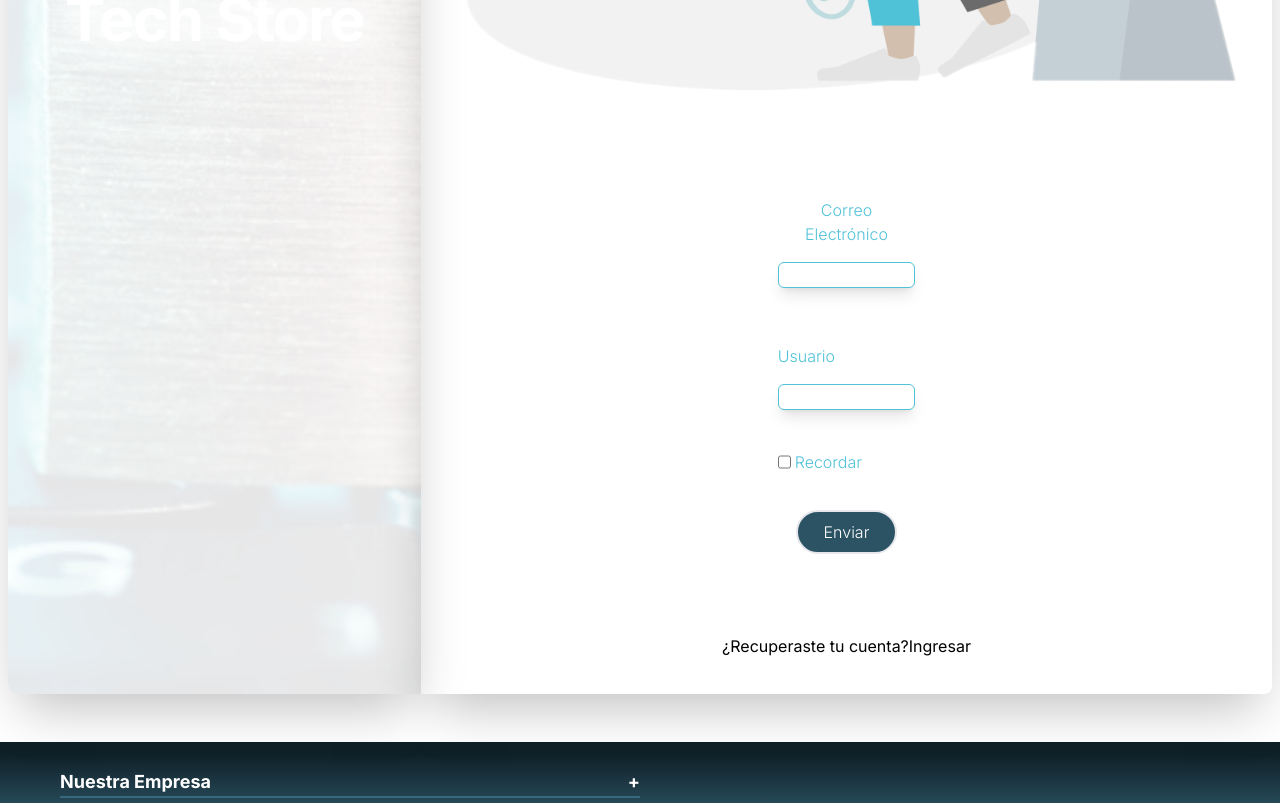
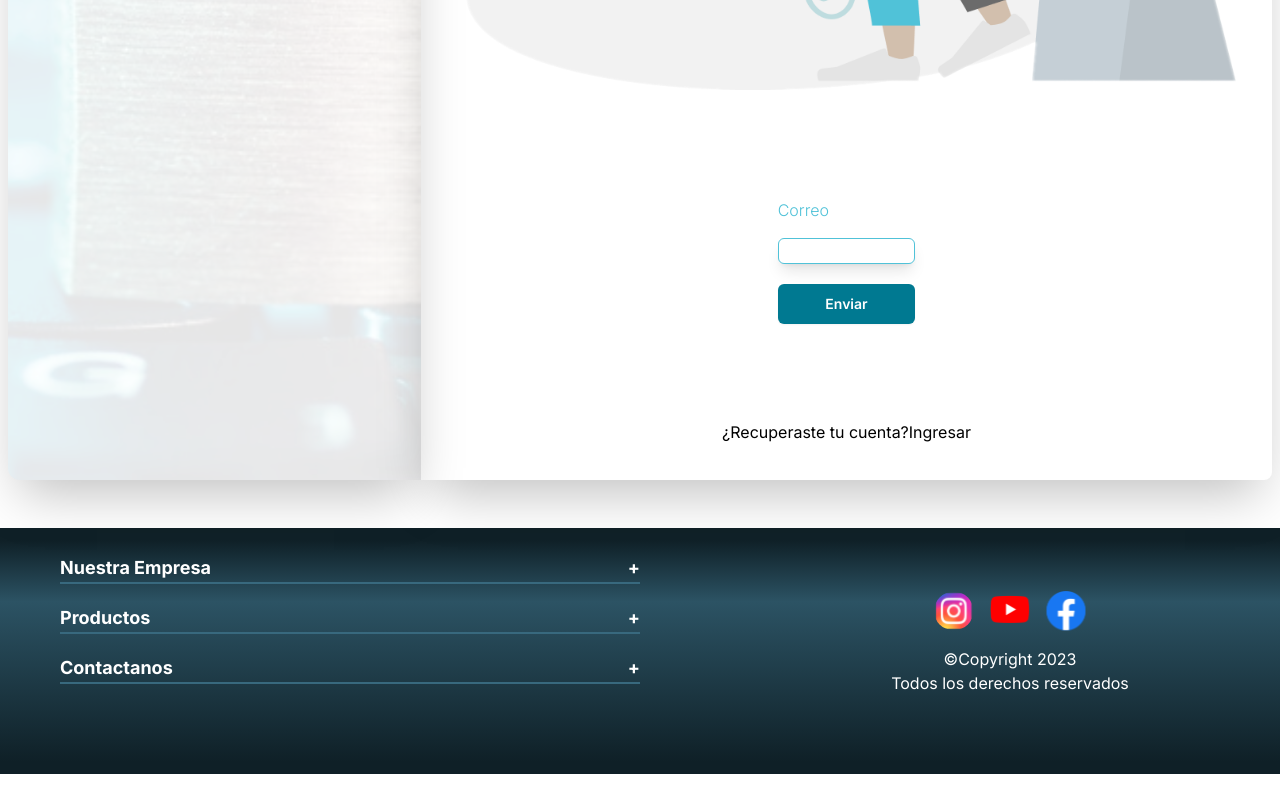
Before and after one commit to Davidmenq/ecommerce_CodiGO, a Next.js app: page /recoverPassword in a window 1280 px wide. Shown: the part 780-1583 px from the top of the page. After the commit the page ends 1554 px from the top, so only its background shows below. Built offline with nearby package versions, Linux system fonts and the light colour scheme.

Commit message:
Realicé la funcionalidad del recuperar contraseña e implementé el formulario de cambio de contraseña

```diff
--- a/package.json
+++ b/package.json
@@ -21,6 +21,7 @@
     "eslint": "8.42.0",
     "eslint-config-next": "13.4.5",
     "next": "^13.5.2",
+    "nodemailer": "^6.9.5",
     "postcss": "8.4.24",
     "react": "18.2.0",
     "react-dom": "18.2.0",
@@ -33,6 +34,7 @@
     "typescript": "5.1.3"
   },
   "devDependencies": {
+    "@types/nodemailer": "^6.4.11",
     "@types/react-slick": "^0.23.10"
   }
 }
--- /dev/null
+++ b/src/app/cambiar-contrasena/page.tsx
@@ -0,0 +1,36 @@
+import BtnForm from '@/components/BtnForm'
+import ImageForm from '@/components/ImageForm'
+import InputDatos from '@/components/InputDatos'
+import Links from '@/components/Links'
+import PrincipalFontForm from '@/components/PrincipalFontForm'
+import React from 'react'
+
+const CambiarContrasena = () => {
+    return (
+            <div className='w-full h-full flex flex-col lg:flex-row p-2 justify-center my-24'>
+                <div className='hidden lg:block rounded-l-xl shadow-2xl lg:w-[40vw] relative hover:brightness-90 ease-in-out duration-300'>
+                    <div className='flex h-full w-full'>
+                        <h1 className="relative glow-effect text-4xl font-bold tracking-tight text-white sm:text-6xl z-10 my-auto mx-auto">
+                            Tech Store
+                        </h1>
+                        <img
+                            src={"/imagenes/technology_1280.jpg"}
+                            alt="Cambiar contraseña"
+                            className="absolute inset-0 -z-10 h-full w-full object-cover fade-in rounded-l-xl"
+                        />
+                    </div>
+                </div>
+                <div className=' flex flex-col bg-[#fff] text-center py-5 rounded-r-lg shadow-2xl'>
+                    <PrincipalFontForm contenido={'Cambiar Contraseña'} color={'#50C2D8'}></PrincipalFontForm>
+                    <form className='w-[90vw] sm:w-[42vw] m-auto p-4 md:p-10 py-8 flex flex-col rounded-xl'>
+                        <InputDatos contenido={'Contraseña'} tipo={'email'} placeholder={''} labelColor={'#50C2D8'}></InputDatos>
+                        <InputDatos contenido={'Nueva Contraseña'} tipo={'input'} placeholder={''} labelColor={'#50C2D8'}></InputDatos>
+                        <button className='text-white'></button>
+                        <BtnForm label={'Enviar'} labelColor={'white'} ruta={''}></BtnForm>
+                    </form>
+                </div>
+            </div>
+    )
+}
+
+export default CambiarContrasena
--- a/src/app/recoverPassword/page.tsx
+++ b/src/app/recoverPassword/page.tsx
@@ -1,19 +1,54 @@
-import BtnForm from '@/components/BtnForm'
-import ImageForm from '@/components/ImageForm'
-import InputDatos from '@/components/InputDatos'
-import Links from '@/components/Links'
-import PrincipalFontForm from '@/components/PrincipalFontForm'
-import React from 'react'
+"use client";
+import BtnForm from "@/components/BtnForm";
+import ImageForm from "@/components/ImageForm";
+import InputDatos from "@/components/InputDatos";
+import Links from "@/components/Links";
+import PrincipalFontForm from "@/components/PrincipalFontForm";
+import { useState } from "react";
+import { redirect, useRouter } from "next/navigation";
+import axios from "axios";
+import React from "react";
 
 const RecoverPassword = () => {
+  const [email, setEmail] = useState("");
+
+  const router = useRouter();
+
+  const handleClick = (event: any) => {
+    event.preventDefault();
+
+    console.log(`${email}`);
+
+    axios
+      .post("http://localhost:5000/recuperar-contrasena", {
+        email: email,
+      })
+      .then(function (response) {
+        console.log(response);
+        if (response.status === 200) {
+          console.log("El mensaje fue enviado con exito");
+        }
+      })
+      .catch(function (error) {
+        console.log(error, "error");
+        if (error.response && error.response.status === 401) {
+          alert("No se envio el mensaje, vuelva a intentarlo por favor");
+        }
+      });
+  };
+
   return (
-            <div className='w-full h-full flex flex-col lg:flex-row p-2 justify-center my-10'>
-                <div className='flex flex-grow p-2 md:hidden'>
-                    <Links ruta={'/login'} label={'Iniciar Sesión'} labelColor={''}></Links>
-                    <Links ruta={'/recoverPassword'} label={'>Recuperar'} labelColor={''}></Links>
+    <div className="w-full h-full flex flex-col lg:flex-row p-2 justify-center my-10">
+      <div className="flex flex-grow p-2 md:hidden">
+        <Links ruta={"/login"} label={"Iniciar Sesión"} labelColor={""}></Links>
+        <Links
+          ruta={"/recoverPassword"}
+          label={">Recuperar"}
+          labelColor={""}
+        ></Links>
       </div>
-                <div className='hidden lg:block rounded-l-xl shadow-2xl lg:w-[40vw] relative hover:brightness-90 ease-in-out duration-300'>
-                    <div className='flex h-full w-full'>
+      <div className="hidden lg:block rounded-l-xl shadow-2xl lg:w-[40vw] relative hover:brightness-90 ease-in-out duration-300">
+        <div className="flex h-full w-full">
           <h1 className="relative glow-effect text-4xl font-bold tracking-tight text-white sm:text-6xl z-10 my-auto mx-auto">
             Tech Store
           </h1>
@@ -24,27 +59,47 @@ const RecoverPassword = () => {
           />
         </div>
       </div>
-                <div className=' flex flex-col bg-[#fff] text-center py-5 rounded-r-lg shadow-2xl'>
-                    <PrincipalFontForm contenido={'Recuperar Contraseña'} color={'#50C2D8'}></PrincipalFontForm>
-                    <ImageForm ruta='/imagenes/imagen2.webp' ></ImageForm>
-                    <form className='w-[90vw] sm:w-[42vw] m-auto p-4 md:p-10 py-8 flex flex-col rounded-xl'>
-                        <InputDatos contenido={'Correo Electrónico'} tipo={'email'} placeholder={''} labelColor={'#50C2D8'}></InputDatos>
-                        <InputDatos contenido={'Usuario'} tipo={'input'} placeholder={''} labelColor={'#50C2D8'}></InputDatos>
-                        <div className='flex justify-start mt-2 p-2 lg:px-16 xl:px-40'>
-                            <input type="checkbox" className="" />
-                            <h3 className='m-1 text-[#50C2D8] font-light'>Recordar</h3>
-                        </div>
-                        <button className='text-white'></button>
-                        <BtnForm label={'Enviar'} labelColor={'white'} ruta={''}></BtnForm>
+      <div className=" flex flex-col bg-[#fff] text-center py-5 rounded-r-lg shadow-2xl">
+        <PrincipalFontForm
+          contenido={"Recuperar Contraseña"}
+          color={"#50C2D8"}
+        ></PrincipalFontForm>
+        <ImageForm ruta="/imagenes/imagen2.webp"></ImageForm>
+        <form className="w-[90vw] sm:w-[42vw] m-auto p-4 md:p-10 py-8 flex flex-col rounded-xl">
+          <section className="flex flex-col  justify-center lg:px-16 xl:px-40 py-5 hover:scale-105 ease-in-out duration-300">
+            <label className="flex text-[#50C2D8] font-light justify-start py-4">
+              Correo
+            </label>
+            <input
+              onChange={(e) => setEmail(e.target.value)}
+              className="border-[1px] border-[#50C2D8] rounded-md shadow-lg"
+              type="email"
+              name="email"
+              id="email"
+              autoComplete="email"
+            />
+            <button
+                type="submit"
+                className="block w-full rounded-md bg-[#007991] px-3.5 py-2.5 text-center text-sm font-semibold my-5
+                text-white shadow-sm hover:bg-[#3d94a5] focus-visible:outline focus-visible:outline-2
+                focus-visible:outline-offset-2 focus-visible:outline-[#3d94a5]"
+                onClick={handleClick}
+              >
+                Enviar
+              </button>
+          </section>
         </form>
-                    <div className='flex flex-grow justify-center p-4'>
-                        <p className='text-black'>¿Recuperaste tu cuenta?</p>
-                        <Links ruta={'/login'} label={'Ingresar'} labelColor={'#2C5364'}></Links>
+        <div className="flex flex-grow justify-center p-4">
+          <p className="text-black">¿Recuperaste tu cuenta?</p>
+          <Links
+            ruta={"/login"}
+            label={"Ingresar"}
+            labelColor={"#2C5364"}
+          ></Links>
         </div>
       </div>
     </div>
+  );
+};
 
-    )
-}
-
-export default RecoverPassword
+export default RecoverPassword;
```
Also changed, not shown: tsconfig.json (+18 -1 lines), src/components/InputDatos.tsx (line endings or trailing spaces), 1 other file (tests, documents, lock files or other folders). Lines whose indentation alone changed are shown as unchanged.
